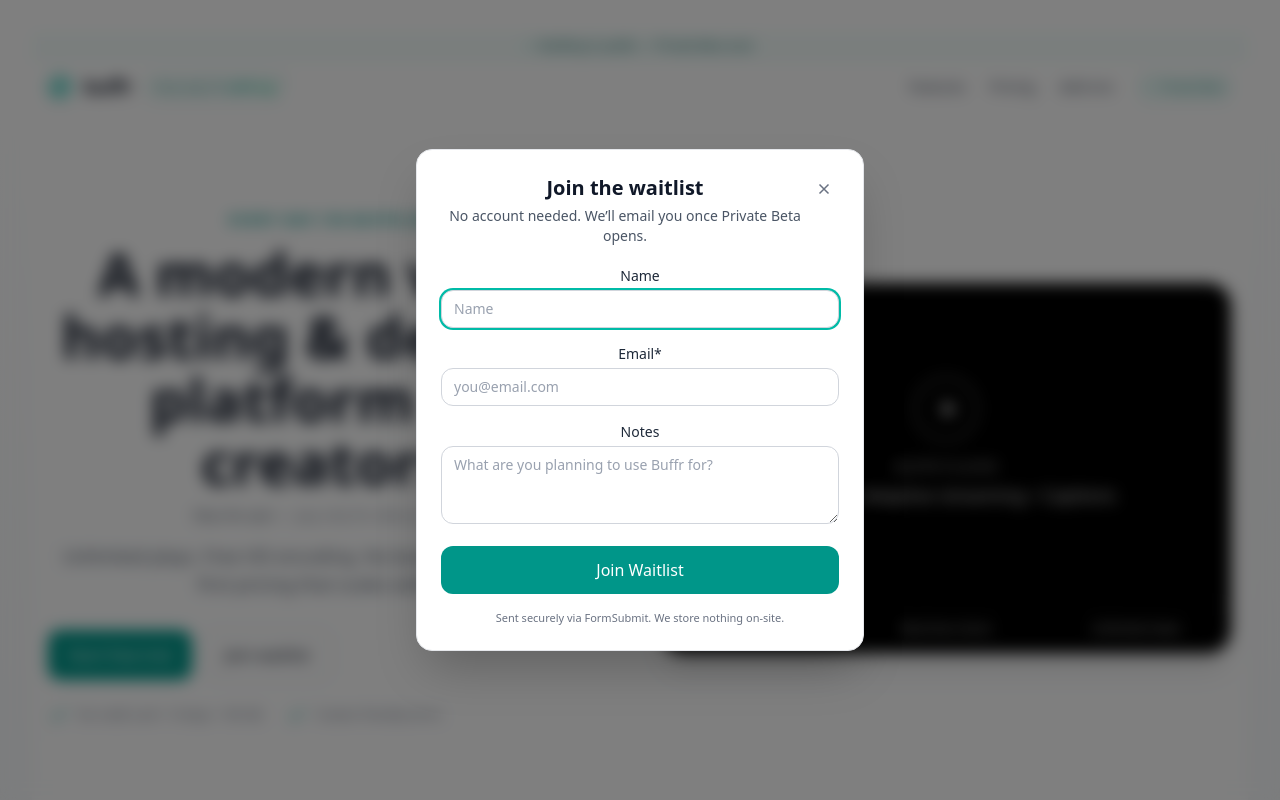
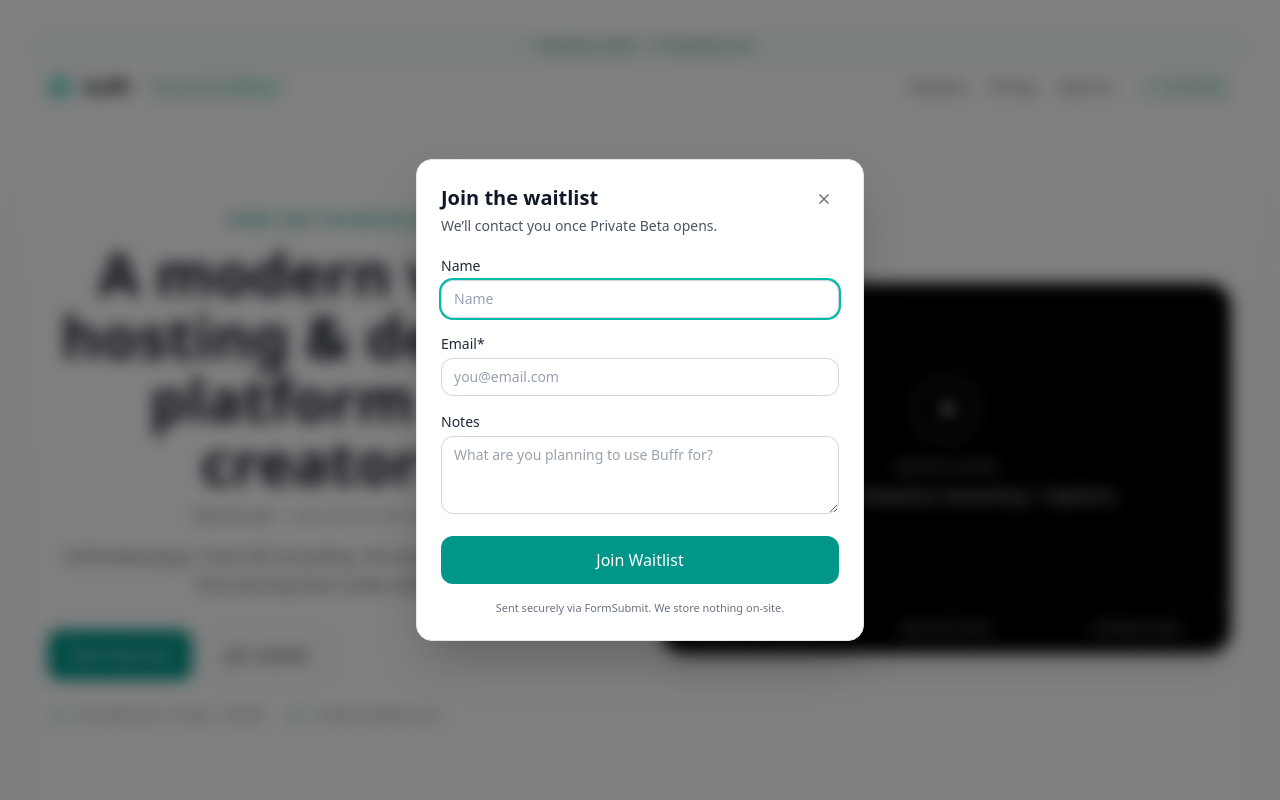
Before and after one commit to buffr-ing/buffr.cloud, a React (Vite) app in the folder buffr-mock/: page / in a window 1280 px wide. Both pictures are taken after a click on the button "Start free trial". Shown: the top 800 px of the page. Built offline with nearby package versions, Linux system fonts and the light colour scheme.

Commit message:
Fixed waitlist

```diff
--- a/buffr-mock/src/App.tsx
+++ b/buffr-mock/src/App.tsx
@@ -8,7 +8,7 @@
 // 1) Set WAITLIST_EMAIL_TO to your inbox or alias.
 // 2) On the FIRST submission, FormSubmit emails you a verification link. Click it once.
 // 3) After that, submissions go straight to your inbox.
-const WAITLIST_EMAIL_TO = "waitlist@buffr.inf";
+const WAITLIST_EMAIL_TO = "waitlist@buffr.ing";
 const FORMSUBMIT_ENDPOINT = `https://formsubmit.co/ajax/${encodeURIComponent(WAITLIST_EMAIL_TO)}`;
 
 function SectionTitle({ kicker, title, subtitle }: { kicker?: string; title: string; subtitle?: string }) {
@@ -78,7 +78,7 @@
       const data = await res.json().catch(() => ({}));
       if (res.ok) {
         setStatus("ok");
-        setMsg("Thanks! We’ve received your request. If this is your first submission, check your inbox for a quick verification email from FormSubmit.");
+        setMsg("Thanks! We’ve received your request. If this is your first submission, check your inbox for a quick verification email.");
         setName("");
         setEmail("");
         setNotes("");
@@ -107,9 +107,10 @@
         <div className="p-6">
           <div className="flex items-start justify-between">
             <div>
-              <h3 className="text-xl font-semibold text-gray-900 dark:text-gray-100">Join the waitlist</h3>
+              {/* Align header and text to the left */}
+              <h3 className="text-xl font-semibold text-left text-gray-900 dark:text-gray-100">Join the waitlist</h3>
               <p className="mt-1 text-sm text-gray-600 dark:text-gray-300">
-                No account needed. We’ll email you once Private Beta opens.
+                We’ll contact you once Private Beta opens.
               </p>
             </div>
             <button
@@ -134,7 +135,7 @@
               aria-hidden="true"
             />
             <div>
-              <label className="block text-sm font-medium text-gray-800 dark:text-gray-200">Name</label>
+              <label className="block text-sm text-left font-medium text-gray-800 dark:text-gray-200">Name</label>
               <input
                 ref={firstFieldRef}
                 type="text"
@@ -145,7 +146,7 @@
               />
             </div>
             <div>
-              <label className="block text-sm font-medium text-gray-800 dark:text-gray-200">Email*</label>
+              <label className="block text-sm text-left font-medium text-gray-800 dark:text-gray-200">Email*</label>
               <input
                 type="email"
                 required
@@ -156,7 +157,7 @@
               />
             </div>
             <div>
-              <label className="block text-sm font-medium text-gray-800 dark:text-gray-200">Notes</label>
+              <label className="block text-sm text-left font-medium text-gray-800 dark:text-gray-200">Notes</label>
               <textarea
                 value={notes}
                 onChange={(e) => setNotes(e.target.value)}
@@ -633,11 +634,10 @@
 
               {/* Header pill */}
               <a
-                href="#features"
+                href="#"
                 className="hidden !inline-flex md:!inline-flex items-center gap-1 rounded-full text-[11px] font-medium px-2.5 py-1 border border-teal-600/30 text-teal-700 dark:text-teal-300 bg-teal-50/60 dark:bg-teal-900/20 hover:bg-teal-50 dark:hover:bg-teal-900/30 transition group/buff chaos-pill"
                 aria-label="Every day I'm buffr.ing"
                 title="Every day I'm buffr.ing"
-                onClick={(e) => { e.preventDefault(); openWaitlist(); }}
               >
                 <span className="inline-block">Every day I’m</span>
                 <span className="inline-block font-semibold relative">
```
